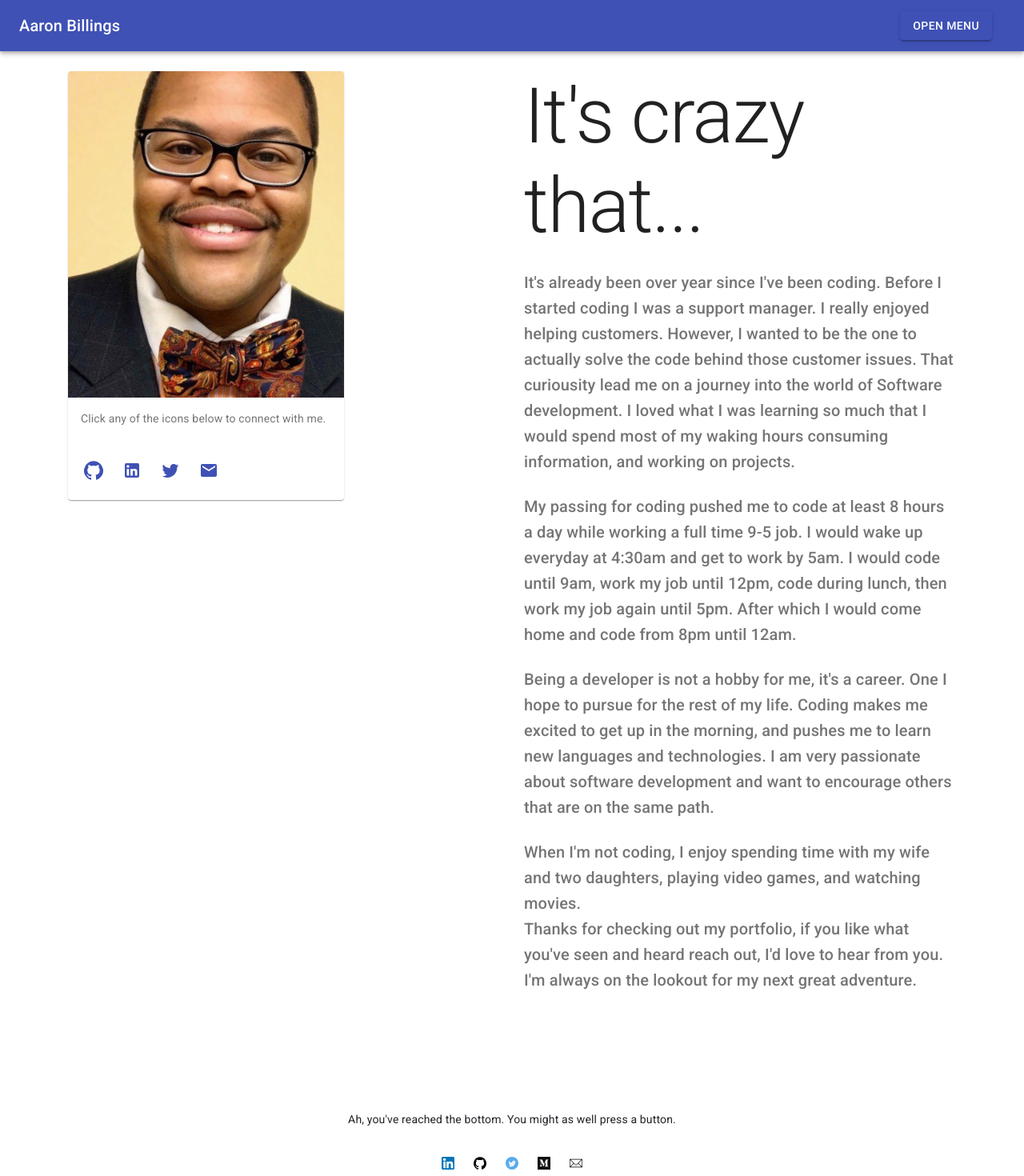
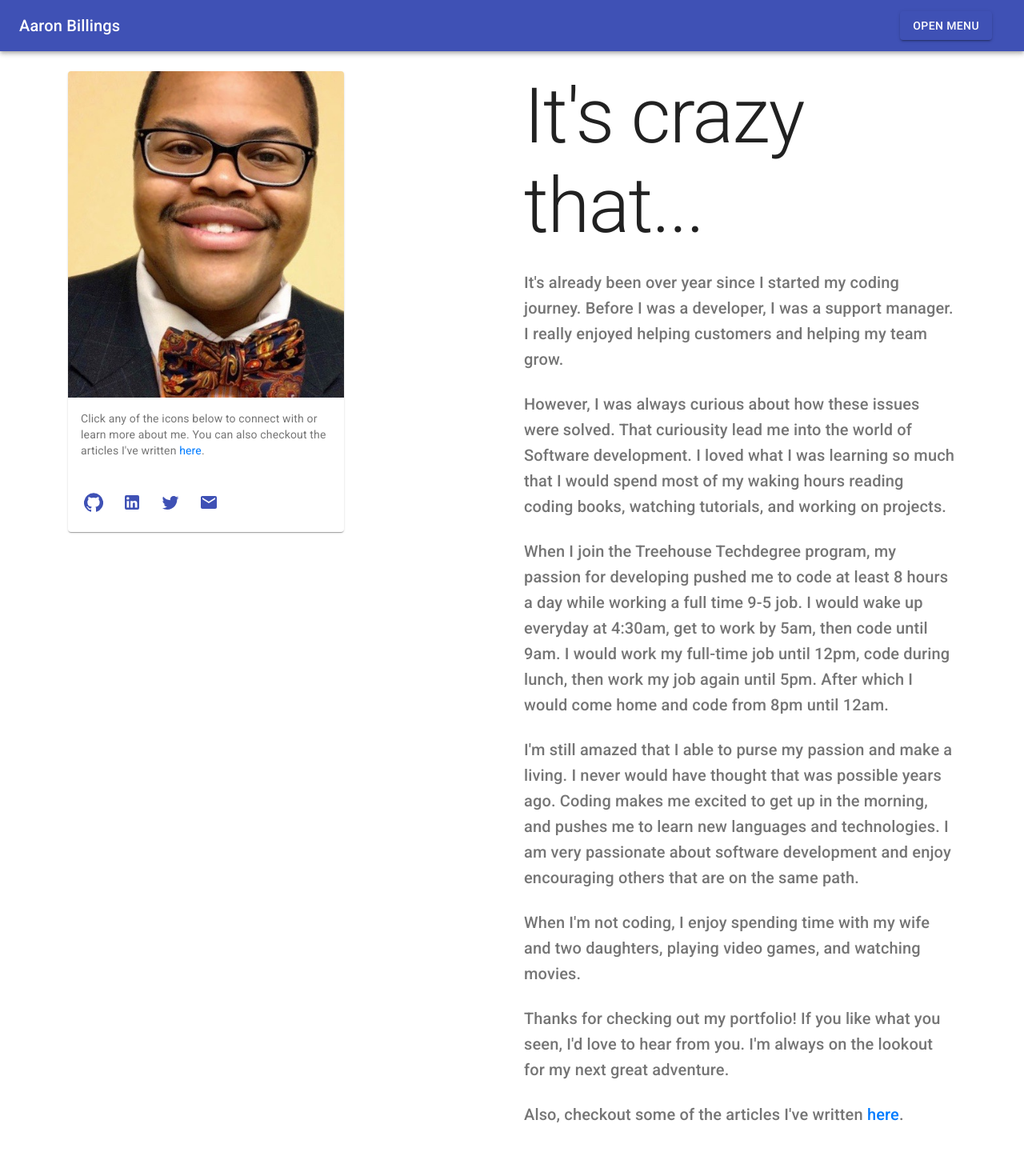
Before and after one commit to asbillings07/react_developer_portfolio, a React (Create React App) app: page /about in a window 1280 px wide. Shown: the top 1470 px of the page at 80% size. Built offline with nearby package versions, Linux system fonts and the light colour scheme.

Commit message:
updated grammar in about page

```diff
--- a/src/components/About.js
+++ b/src/components/About.js
@@ -49,12 +49,25 @@ export const About = () => {
             />
             <CardContent>
               <Typography variant='body2' color='textSecondary' component='p'>
-                Click any of the icons below to connect with me.
+                Click any of the icons below to connect with or learn more about
+                me. You can also checkout the articles I've written{' '}
+                <a
+                  href='https://medium.com/@asbillings2007'
+                  target='_blank'
+                  rel='noopener noreferrer'
+                >
+                  here
+                </a>
+                .
               </Typography>
             </CardContent>
             <CardActions disableSpacing>
               <IconButton aria-label='add to favorites'>
-                <Link href='https://github.com/asbillings07' target='_blank'>
+                <Link
+                  href='https://github.com/asbillings07'
+                  target='_blank'
+                  rel='noopener noreferrer'
+                >
                   <GitHubIcon />
                 </Link>
               </IconButton>
@@ -62,7 +75,7 @@ export const About = () => {
                 <Link
                   href='https://www.linkedin.com/in/aaron-billings-9b429610a/'
                   target='_blank'
-                  rel='noopener'
+                  rel='noopener noreferrer'
                 >
                   <LinkedInIcon />
                 </Link>
@@ -71,7 +84,7 @@ export const About = () => {
                 <Link
                   href='https://twitter.com/abdevelops'
                   target='_blank'
-                  rel='noopener'
+                  rel='noopener noreferrer'
                 >
                   <TwitterIcon />
                 </Link>
@@ -94,39 +107,57 @@ export const About = () => {
           </Typography>
           <br />
           <Typography variant='h6' color='textSecondary'>
-            It's already been over year since I've been coding. Before I started
-            coding I was a support manager. I really enjoyed helping customers.
-            However, I wanted to be the one to actually solve the code behind
-            those customer issues. That curiousity lead me on a journey into the
-            world of Software development. I loved what I was learning so much
-            that I would spend most of my waking hours consuming information,
-            and working on projects.
+            It's already been over year since I started my coding journey.
+            Before I was a developer, I was a support manager. I really enjoyed
+            helping customers and helping my team grow.
           </Typography>
           <br />
           <Typography variant='h6' color='textSecondary'>
-            My passing for coding pushed me to code at least 8 hours a day while
-            working a full time 9-5 job. I would wake up everyday at 4:30am and
-            get to work by 5am. I would code until 9am, work my job until 12pm,
-            code during lunch, then work my job again until 5pm. After which I
-            would come home and code from 8pm until 12am.
+            However, I was always curious about how these issues were solved.
+            That curiousity lead me into the world of Software development. I
+            loved what I was learning so much that I would spend most of my
+            waking hours reading coding books, watching tutorials, and working
+            on projects.
           </Typography>
           <br />
           <Typography variant='h6' color='textSecondary'>
-            Being a developer is not a hobby for me, it's a career. One I hope
-            to pursue for the rest of my life. Coding makes me excited to get up
-            in the morning, and pushes me to learn new languages and
-            technologies. I am very passionate about software development and
-            want to encourage others that are on the same path.
+            When I join the Treehouse Techdegree program, my passion for
+            developing pushed me to code at least 8 hours a day while working a
+            full time 9-5 job. I would wake up everyday at 4:30am, get to work
+            by 5am, then code until 9am. I would work my full-time job until
+            12pm, code during lunch, then work my job again until 5pm. After
+            which I would come home and code from 8pm until 12am.
+          </Typography>
+          <br />
+          <Typography variant='h6' color='textSecondary'>
+            I'm still amazed that I able to purse my passion and make a living.
+            I never would have thought that was possible years ago. Coding makes
+            me excited to get up in the morning, and pushes me to learn new
+            languages and technologies. I am very passionate about software
+            development and enjoy encouraging others that are on the same path.
           </Typography>
           <br />
           <Typography variant='h6' color='textSecondary'>
             When I'm not coding, I enjoy spending time with my wife and two
             daughters, playing video games, and watching movies.
           </Typography>
+          <br />
           <Typography variant='h6' color='textSecondary'>
-            Thanks for checking out my portfolio, if you like what you've seen
-            and heard reach out, I'd love to hear from you. I'm always on the
-            lookout for my next great adventure.
+            Thanks for checking out my portfolio! If you like what you seen, I'd
+            love to hear from you. I'm always on the lookout for my next great
+            adventure.
+          </Typography>
+          <br />
+          <Typography variant='h6' color='textSecondary'>
+            Also, checkout some of the articles I've written{' '}
+            <a
+              href='https://medium.com/@asbillings2007'
+              target='_blank'
+              rel='noopener noreferrer'
+            >
+              here
+            </a>
+            .
           </Typography>
         </Col>
       </Row>
```
